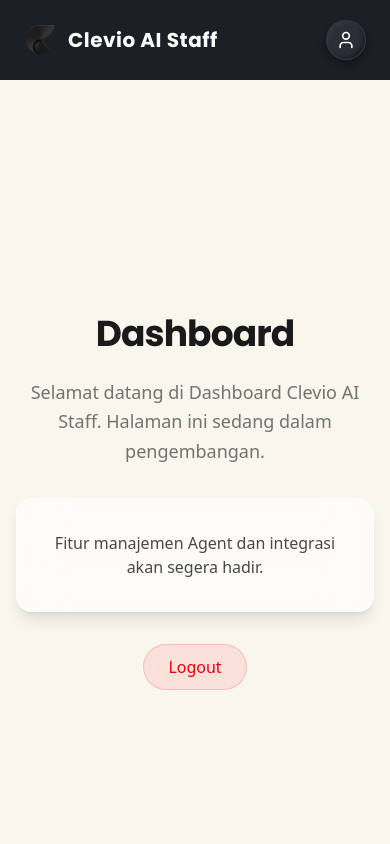
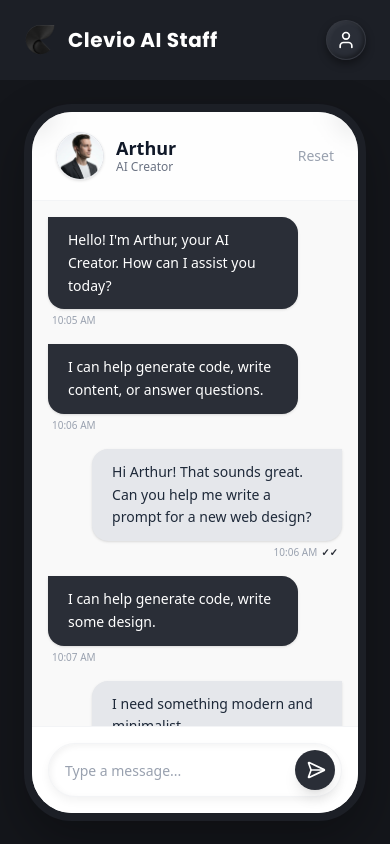
Before and after one commit to iHanzyy/clevio-ai-staff-revamp, a Next.js app: page /dashboard in a window 390 px wide. Shown: the top 844 px of the page. Built offline with nearby package versions, Linux system fonts and the light colour scheme.

Commit message:
revamp dashboard layout to integrate ArthurPhone component and add profile images.

```diff
--- a/src/app/(dashboard)/dashboard/page.tsx
+++ b/src/app/(dashboard)/dashboard/page.tsx
@@ -1,47 +1,30 @@
-"use client";
-
-import { useEffect } from "react";
-import { useSearchParams, useRouter } from "next/navigation";
+import React from "react";
+import ArthurPhone from "@/components/features/dashboard/ArthurPhone";
 
 export default function DashboardPage() {
-    const searchParams = useSearchParams();
-    const router = useRouter();
+    return (
+        <div className="w-full h-full p-6 md:p-8 overflow-hidden">
+            <div className="grid grid-cols-1 lg:grid-cols-12 gap-6 h-full">
 
-    // Handle token from URL (in case backend sends token here too)
-    useEffect(() => {
-        const token = searchParams.get('token');
-        if (token) {
-            localStorage.setItem('jwt_token', token);
-            document.cookie = `session_token=${token}; path=/; max-age=604800; SameSite=Lax`;
-            router.replace('/dashboard');
-        }
-    }, [searchParams, router]);
-
-    return (
-        <div className="min-h-screen w-full bg-[#F9F6EE] flex flex-col items-center justify-center py-20 px-4">
-            <div className="text-center max-w-2xl">
-                <h1 className="text-4xl md:text-5xl font-bold font-sans text-[#1a1a1a] mb-6 tracking-tight">
-                    Dashboard
-                </h1>
-                <p className="text-lg text-[#1a1a1a]/60 leading-relaxed mb-8">
-                    Selamat datang di Dashboard Clevio AI Staff. Halaman ini sedang dalam pengembangan.
-                </p>
-                <div className="bg-white/60 backdrop-blur-xl border border-white/40 rounded-2xl p-8 shadow-lg">
-                    <p className="text-[#1a1a1a]/80">
-                        Fitur manajemen Agent dan integrasi akan segera hadir.
-                    </p>
+                {/* COLUMN 1: Arthur (Bot Creator) - 3 Columns width */}
+                <div className="lg:col-span-3 h-full flex flex-col">
+                    <ArthurPhone />
                 </div>
 
-                <button
-                    onClick={() => {
-                        localStorage.removeItem('jwt_token');
-                        document.cookie = 'session_token=; path=/; max-age=0';
-                        window.location.href = '/login';
-                    }}
-                    className="mt-8 px-6 py-2.5 rounded-full bg-red-500/10 hover:bg-red-500/20 text-red-600 font-medium transition-all duration-200 border border-red-500/20 hover:border-red-500/30 backdrop-blur-sm"
-                >
-                    Logout
-                </button>
+                {/* COLUMN 2: Agent Detail (Work Area) - 6 Columns width */}
+                <div className="lg:col-span-6 h-full flex flex-col bg-[#1C1F26] rounded-[3rem] p-6 border border-white/5 shadow-inner">
+                    <div className="flex items-center justify-center h-full text-gray-500 font-sans">
+                        Agent Detail Placeholder
+                    </div>
+                </div>
+
+                {/* COLUMN 3: Created Agents (List) - 3 Columns width */}
+                <div className="lg:col-span-3 h-full flex flex-col bg-[#1C1F26] rounded-[3rem] p-6 border border-white/5 shadow-inner">
+                    <div className="flex items-center justify-center h-full text-gray-500 font-sans">
+                        Created Agents Placeholder
+                    </div>
+                </div>
+
             </div>
         </div>
     );
--- /dev/null
+++ b/src/components/features/dashboard/ArthurPhone.tsx
@@ -0,0 +1,129 @@
+"use client";
+
+import React from "react";
+import Image from "next/image";
+import { SendHorizontal } from "lucide-react";
+import { cn } from "@/lib/utils";
+
+// Dummy Chat Data
+const MOCK_CHAT = [
+    {
+        id: 1,
+        sender: "Arthur",
+        message: "Hello! I'm Arthur, your AI Creator. How can I assist you today?",
+        time: "10:05 AM"
+    },
+    {
+        id: 2,
+        sender: "Arthur",
+        message: "I can help generate code, write content, or answer questions.",
+        time: "10:06 AM"
+    },
+    {
+        id: 3,
+        sender: "User",
+        message: "Hi Arthur! That sounds great. Can you help me write a prompt for a new web design?",
+        time: "10:06 AM"
+    },
+    {
+        id: 4,
+        sender: "Arthur",
+        message: "I can help generate code, write some design.",
+        time: "10:07 AM"
+    },
+    {
+        id: 5,
+        sender: "User",
+        message: "I need something modern and minimalist.",
+        time: "10:07 AM"
+    },
+    {
+        id: 6,
+        sender: "Arthur",
+        message: "You get simulate or modern and message.",
+        time: "10:07 AM"
+    }
+];
+
+export default function ArthurPhone() {
+    return (
+        <div className={cn(
+            "w-full h-[800px] md:h-full max-h-[85vh] flex flex-col rounded-[3rem] overflow-hidden border-[8px] border-[#1C1F26]",
+            "bg-[#F9F9F9]", // Phone Screen Background
+            // Device Outer Shadow (Clay-like depth)
+            "shadow-[0_20px_50px_rgba(0,0,0,0.3)]"
+        )}>
+            {/* --- HEADER --- */}
+            <div className="flex items-center justify-between px-6 py-5 bg-white/80 backdrop-blur-md border-b border-gray-100 z-10">
+                <div className="flex items-center gap-3">
+                    <div className="relative w-12 h-12 rounded-full overflow-hidden border border-gray-200 shadow-sm">
+                        <Image
+                            src="/arthurProfile.webp"
+                            alt="Arthur"
+                            fill
+                            className="object-cover"
+                        />
+                    </div>
+                    <div>
+                        <h3 className="font-bold text-gray-900 text-lg leading-tight">Arthur</h3>
+                        <p className="text-xs text-gray-500 font-medium">AI Creator</p>
+                    </div>
+                </div>
+                <button className="text-sm font-medium text-gray-400 hover:text-red-600 transition-colors cursor-pointer">
+                    Reset
+                </button>
+            </div>
+
+            {/* --- CHAT BODY --- */}
+            <div className="flex-1 overflow-y-auto p-4 space-y-4 scrollbar-hide bg-[#F9F9F9]">
+                {/* Date Divider (Optional aesthetic) */}
+                {/* <div className="flex justify-center my-4">
+                    <span className="text-[10px] bg-gray-200 text-gray-500 px-3 py-1 rounded-full uppercase tracking-wide">Today</span>
+                </div> */}
+
+                {MOCK_CHAT.map((msg) => {
+                    const isArthur = msg.sender === "Arthur";
+                    return (
+                        <div key={msg.id} className={cn("flex flex-col max-w-[85%]", isArthur ? "items-start mr-auto" : "items-end ml-auto")}>
+                            {/* Message Bubble */}
+                            <div className={cn(
+                                "px-5 py-3 rounded-2xl text-sm leading-relaxed shadow-sm relative",
+                                isArthur
+                                    ? "bg-[#2A2E37] text-white rounded-tl-none" // Dark Theme Bubble
+                                    : "bg-[#E5E7EB] text-gray-800 rounded-tr-none"
+                            )}>
+                                {msg.message}
+                            </div>
+
+                            {/* Time & Status */}
+                            <div className={cn("text-[10px] text-gray-400 mt-1 flex items-center gap-1", isArthur ? "ml-1" : "mr-1 justify-end")}>
+                                {msg.time}
+                                {!isArthur && <span className="text-[#2A2E37] font-bold">✓✓</span>}
+                            </div>
+                        </div>
+                    );
+                })}
+            </div>
+
+            {/* --- INPUT AREA --- */}
+            <div className="p-4 bg-white border-t border-gray-100">
+                <div className={cn(
+                    "flex items-center gap-2 pl-4 pr-1.5 py-1.5 rounded-full",
+                    "bg-white",
+                    // Claymorphism Input Container
+                    "shadow-[inset_2px_2px_6px_rgba(0,0,0,0.05),0_4px_10px_rgba(0,0,0,0.05)]",
+                    "border border-gray-100"
+                )}>
+                    <input
+                        type="text"
+                        placeholder="Type a message..."
+                        className="flex-grow bg-transparent outline-none text-gray-700 placeholder:text-gray-400 text-sm h-10"
+                    />
+                    <button className="w-10 h-10 bg-[#2A2E37] hover:bg-[#353A45] rounded-full flex items-center justify-center text-white shadow-lg transition-transform active:scale-95 cursor-pointer">
+                        <SendHorizontal className="w-5 h-5 ml-0.5" />
+                    </button>
+                </div>
+            </div>
+        </div>
+    );
+}
```
Also changed, not shown: public/arthurProfile.webp (added), public/simulatorProfile.webp (added).
